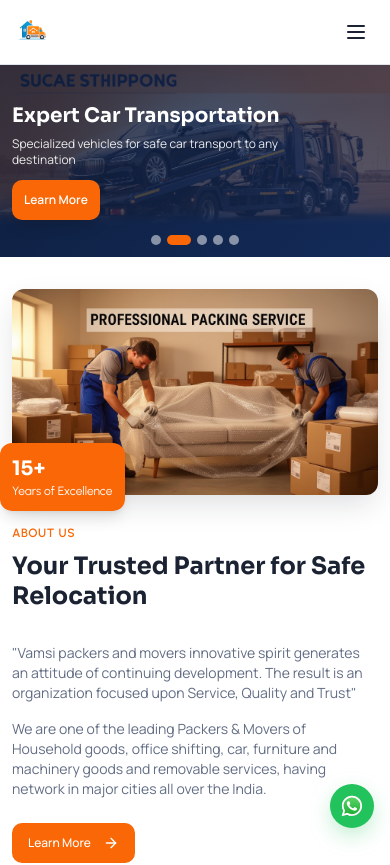
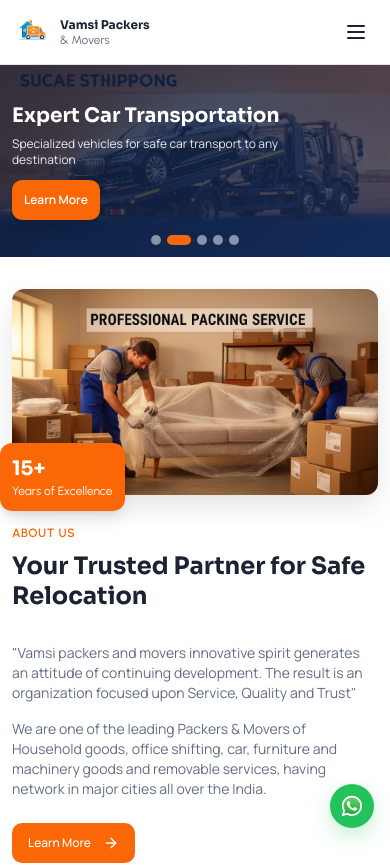
Before and after one commit to packersvamsi-ctrl/Site, a React (Vite) app: page / in a window 390 px wide. Shown: the top 865 px of the page. Built offline with nearby package versions, Linux system fonts and the light colour scheme; the HTML template or start-up script is replaced by a standard one.

Commit message:
commit-03

```diff
--- a/src/App.tsx
+++ b/src/App.tsx
@@ -3,6 +3,7 @@ import { Toaster as Sonner } from "@/components/ui/sonner";
 import { TooltipProvider } from "@/components/ui/tooltip";
 import { QueryClient, QueryClientProvider } from "@tanstack/react-query";
 import { BrowserRouter, Routes, Route } from "react-router-dom";
+import { useEffect } from "react";
 import Index from "./pages/Index";
 import About from "./pages/About";
 import Services from "./pages/Services";
@@ -12,12 +13,20 @@ import NotFound from "./pages/NotFound";
 
 const queryClient = new QueryClient();
 
+const ScrollToTop = () => {
+  useEffect(() => {
+    window.scrollTo(0, 0);
+  }, []);
+  return null;
+};
+
 const App = () => (
   <QueryClientProvider client={queryClient}>
     <TooltipProvider>
       <Toaster />
       <Sonner />
       <BrowserRouter>
+        <ScrollToTop />
         <Routes>
           <Route path="/" element={<Index />} />
           <Route path="/about" element={<About />} />
--- a/src/components/Header.tsx
+++ b/src/components/Header.tsx
@@ -29,8 +29,8 @@ const Header = () => {
               className="h-10 sm:h-12 md:h-16 lg:h-20 w-auto object-contain"
               loading="eager"
             />
-            <div className="hidden sm:flex sm:flex-col">
-              <h1 className="font-heading font-bold text-sm sm:text-base md:text-lg text-foreground leading-tight">
+            <div className="flex flex-col">
+              <h1 className="font-heading font-bold text-xs sm:text-base md:text-lg text-foreground leading-tight">
                 Vamsi Packers
               </h1>
               <p className="text-xs text-muted-foreground font-subtitle">& Movers</p>
```
